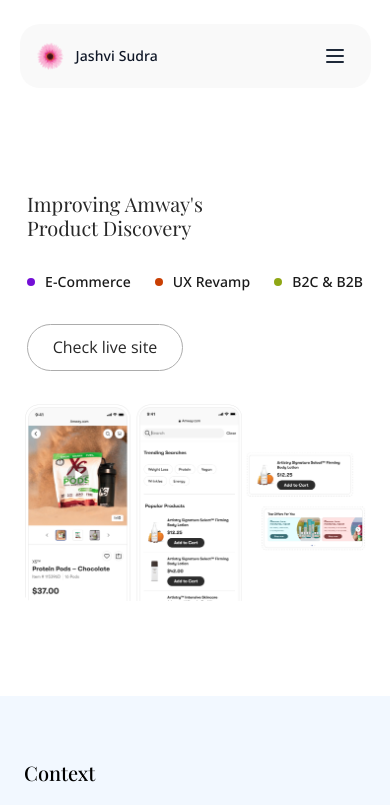
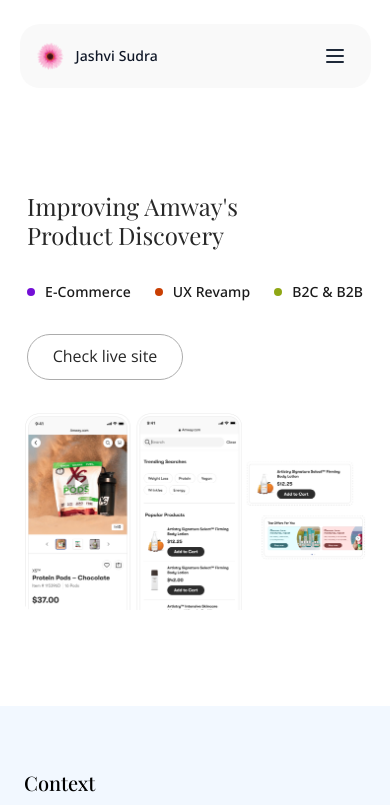
Before and after one commit to chintal31/portfolio, a Next.js app: page /amway in a window 390 px wide. Shown: the top 805 px of the page. Built offline with nearby package versions, Linux system fonts and the light colour scheme; a web font is replaced by a local one.

Commit message:
update: increased hero text size in nv and amway

```diff
--- a/src/components/layout/Brands.tsx
+++ b/src/components/layout/Brands.tsx
@@ -35,13 +35,13 @@
                   key={brand.name}
                   className="flex flex-col items-center justify-center"
                 >
-                  <div className="relative w-12 h-12 sm:w-16 sm:h-16 md:w-20 md:h-20 lg:w-24 lg:h-24 xl:w-28 xl:h-28 bg-white border border-gray-100 rounded-xl flex items-center justify-center">
+                  <div className="relative w-14 h-14 sm:w-20 sm:h-20 lg:w-24 lg:h-24 bg-white border border-gray-100 rounded-xl flex items-center justify-center">
                     <Image
                       src={brand.logo}
                       alt={`${brand.name} logo`}
                       fill
                       className="object-contain p-4"
-                      sizes="(min-width: 1280px) 112px, (min-width: 1024px) 96px, (min-width: 768px) 80px, (min-width: 640px) 64px, 48px"
+                      sizes="(min-width: 1024px) 96px, (min-width: 640px) 80px, 56px"
                     />
                   </div>
                   <span className="sr-only">{brand.name}</span>
--- a/src/components/layout/NewsverseCaseStudy.tsx
+++ b/src/components/layout/NewsverseCaseStudy.tsx
@@ -80,11 +80,11 @@
               <div className="flex flex-col gap-8 md:gap-11 w-full md:w-auto md:max-w-[clamp(400px,55vw,600px)] order-1 md:order-2">
                 {/* Title */}
 
-                <h2 className="font-display font-normal text-[clamp(1.25rem,3.5vw,2.5rem)] leading-[1.2] text-[#272727]">
+                <h1 className="font-display font-normal text-[clamp(1.5rem,4vw,2.5rem)] leading-[1.2] text-[#272727]">
                   <span className="block">UX Strategy For</span>
                   <span className="block">AI-Powered Media</span>
                   <span className="block">Intelligence</span>
-                </h2>
+                </h1>
                 {/* Category Tags */}
                 <div className="flex flex-wrap items-start gap-6 md:gap-8 w-full max-w-full md:max-w-[407px]">
                   {categories.map((category, index) => (
--- a/src/pages/amway.tsx
+++ b/src/pages/amway.tsx
@@ -119,10 +119,10 @@
             >
               <div className="flex flex-col gap-8 md:gap-11 w-full md:w-auto md:max-w-[clamp(400px,55vw,600px)] order-1 md:order-2">
                 {/* Title */}
-                <h2 className="font-display font-normal text-[clamp(1.25rem,3.5vw,2.5rem)] leading-[1.2] text-[#272727]">
+                <h1 className="font-display font-normal text-[clamp(1.5rem,4vw,2.5rem)] leading-[1.2] text-[#272727]">
                   <span className="block">Improving Amway&apos;s</span>
                   <span className="block">Product Discovery</span>
-                </h2>
+                </h1>
 
                 {/* Category Tags */}
                 <div className="flex flex-wrap items-start gap-6 md:gap-8 w-full max-w-full md:max-w-[407px]">
```
